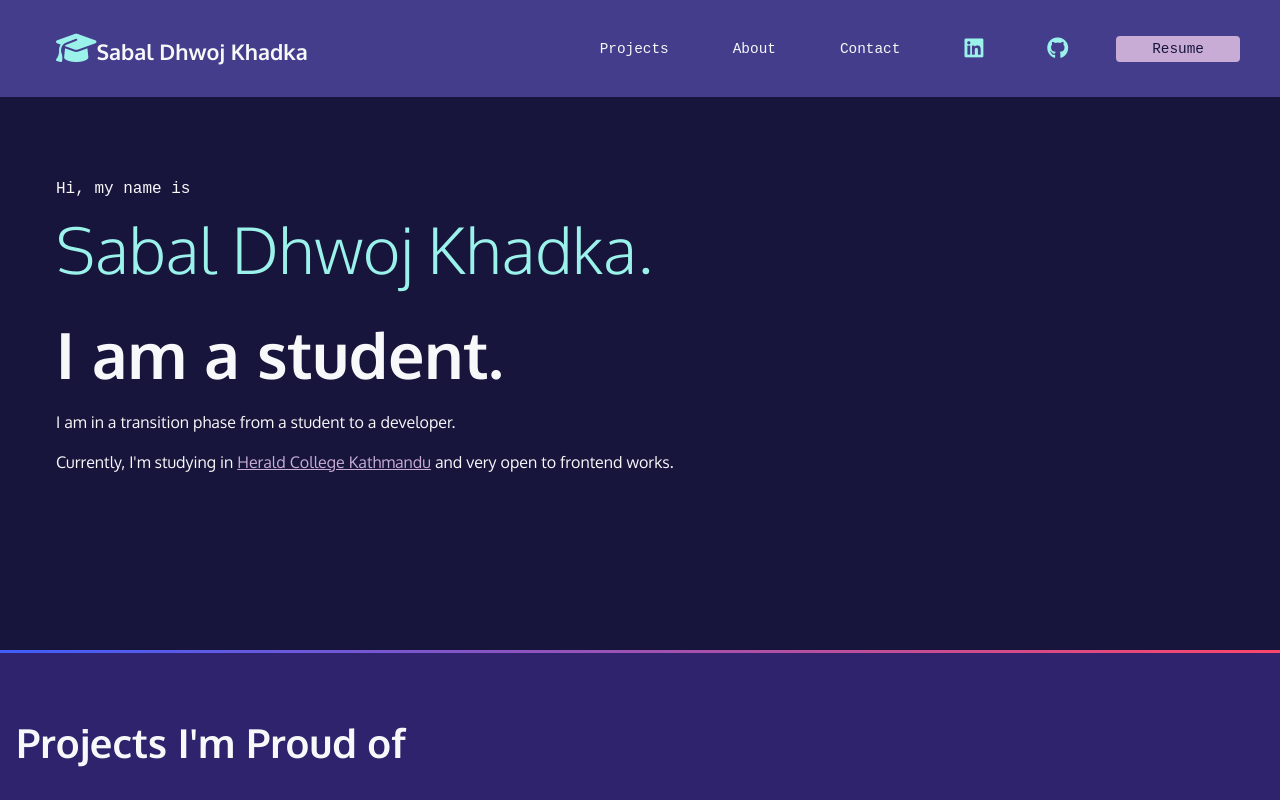
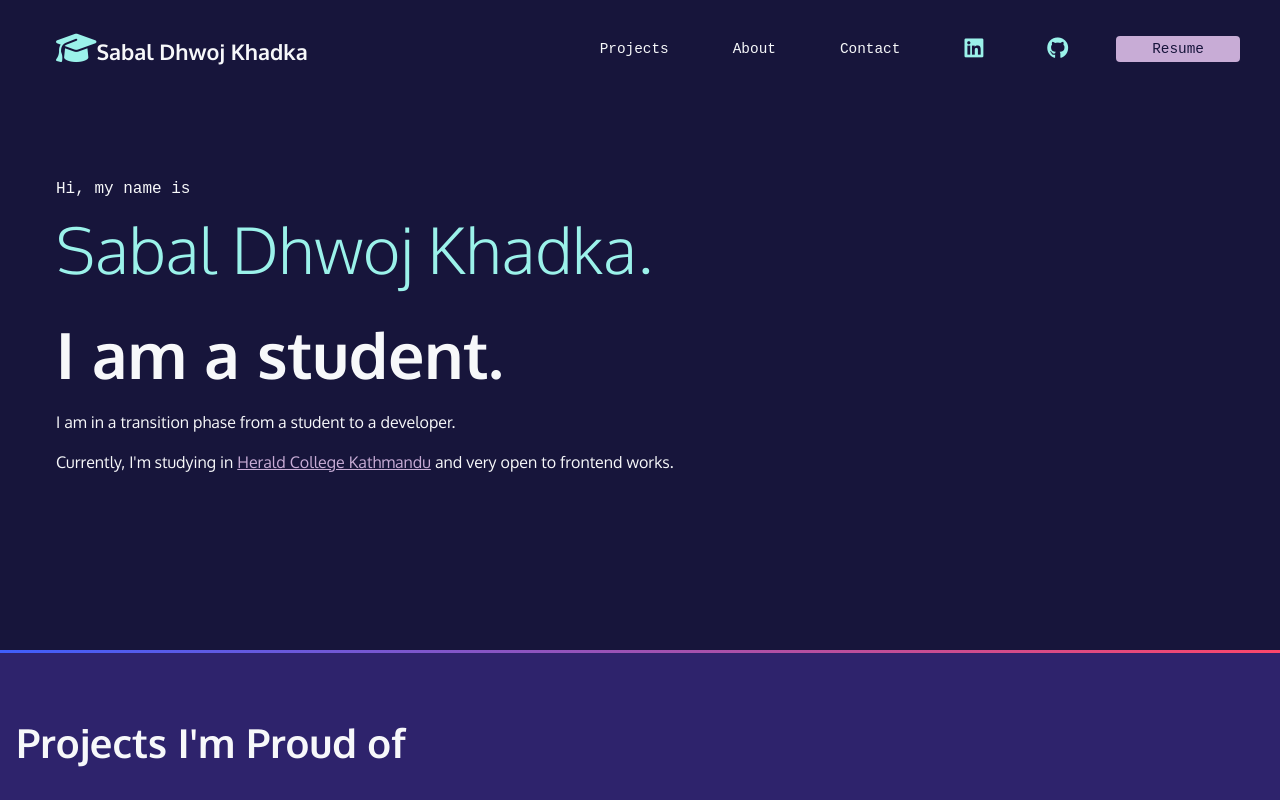
Before and after one commit to HolidayHustle/Portfolio, a plain HTML site: page index.html in a window 1280 px wide. Shown: the top 800 px of the page. Drawn offline with Linux system fonts and the light colour scheme; a web font is replaced by a local one.

Commit message:
no bg color for nav

```diff
--- a/index.html
+++ b/index.html
@@ -23,7 +23,7 @@
     <link rel="stylesheet" href="css/styles.css" />
   </head>
   <body>
-    <header class="about">
+    <header>
       <nav>
         <ul>
           <li>
```
